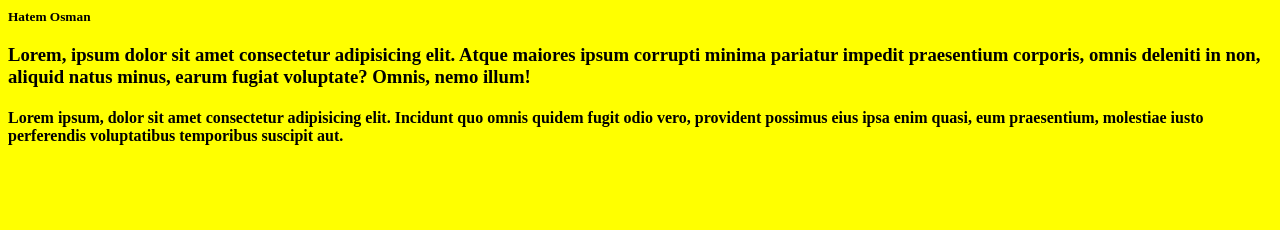
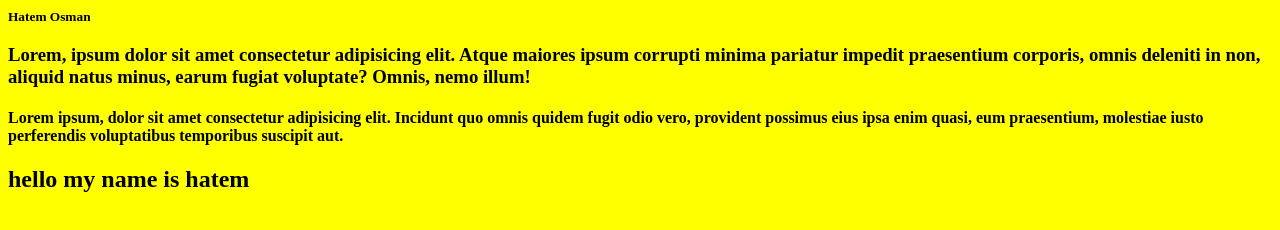
Before and after one commit to Salehalkolaidi/masterLec7, a plain HTML site: page index.html in a window 1280 px wide. Drawn offline with Linux system fonts and the light colour scheme.

Commit message:
adding my name to h2 in indext,html

```diff
--- a/index.html
+++ b/index.html
@@ -10,5 +10,6 @@
     <h1>Hatem Osman</h1>
     <h3>Lorem, ipsum dolor sit amet consectetur adipisicing elit. Atque maiores ipsum corrupti minima pariatur impedit praesentium corporis, omnis deleniti in non, aliquid natus minus, earum fugiat voluptate? Omnis, nemo illum!</h3>
     <h4>Lorem ipsum, dolor sit amet consectetur adipisicing elit. Incidunt quo omnis quidem fugit odio vero, provident possimus eius ipsa enim quasi, eum praesentium, molestiae iusto perferendis voluptatibus temporibus suscipit aut.</h4>
+    <h2>hello my name is hatem </h2>
 </body>
 </html>
```
